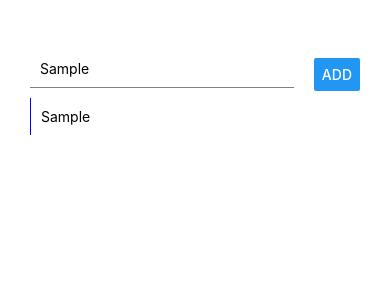
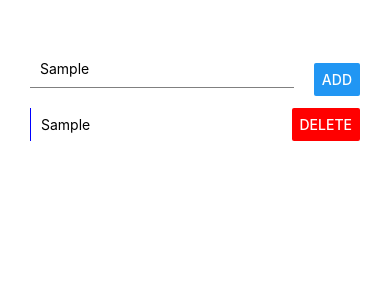
Before and after one commit to JaennPB/Goals-native-app, a React Native app: screen / in a window 390 px wide. Both pictures are taken after typing "Sample" into the empty fields and a click on the button "ADD". Shown: the top 300 px of the page. Built offline with nearby package versions, Linux system fonts and the light colour scheme.

Commit message:
added delete functionality

```diff
--- a/App.js
+++ b/App.js
@@ -14,12 +14,24 @@ const App = () => {
     ]);
   };
 
+  const deleteGoalHandler = (goalId) => {
+    setGoals((oldState) => {
+      return oldState.filter((goal) => goal.key !== goalId);
+    });
+  };
+
   return (
     <View style={styles.screenContainer}>
       <AddGoalInput setGoal={setGoalsHandler} />
       <FlatList
         data={goals}
-        renderItem={(itemData) => <GoalItem title={itemData.item.name} />}
+        renderItem={(itemData) => (
+          <GoalItem
+            title={itemData.item.name}
+            deleteGoal={deleteGoalHandler}
+            id={itemData.item.key}
+          />
+        )}
       />
     </View>
   );
--- a/components/AddGoalInput.js
+++ b/components/AddGoalInput.js
@@ -32,7 +32,7 @@ const styles = StyleSheet.create({
     borderBottomColor: "grey",
     borderBottomWidth: 1,
     padding: 10,
-    marginBottom: 10,
+    marginBottom: 20,
   },
 });
 
--- a/components/GoalItem.js
+++ b/components/GoalItem.js
@@ -1,20 +1,31 @@
 import React from "react";
-import { Text, View, StyleSheet } from "react-native";
+import { Text, View, StyleSheet, Button } from "react-native";
 
 const GoalItem = (props) => {
   return (
     <View style={styles.goalContainer}>
-      <Text>{props.title}</Text>
+      <Text style={styles.text}>{props.title}</Text>
+      <Button
+        title="DELETE"
+        color="red"
+        onPress={props.deleteGoal.bind(this, props.id)}
+      />
     </View>
   );
 };
 
 const styles = StyleSheet.create({
   goalContainer: {
-    padding: 10,
+    flexDirection: "row",
+    justifyContent: "space-between",
+    alignItems: "center",
+
+    marginBottom: 20,
     borderLeftWidth: 1,
     borderColor: "blue",
-    marginBottom: 10,
+  },
+  text: {
+    paddingLeft: 10,
   },
 });
 
```
